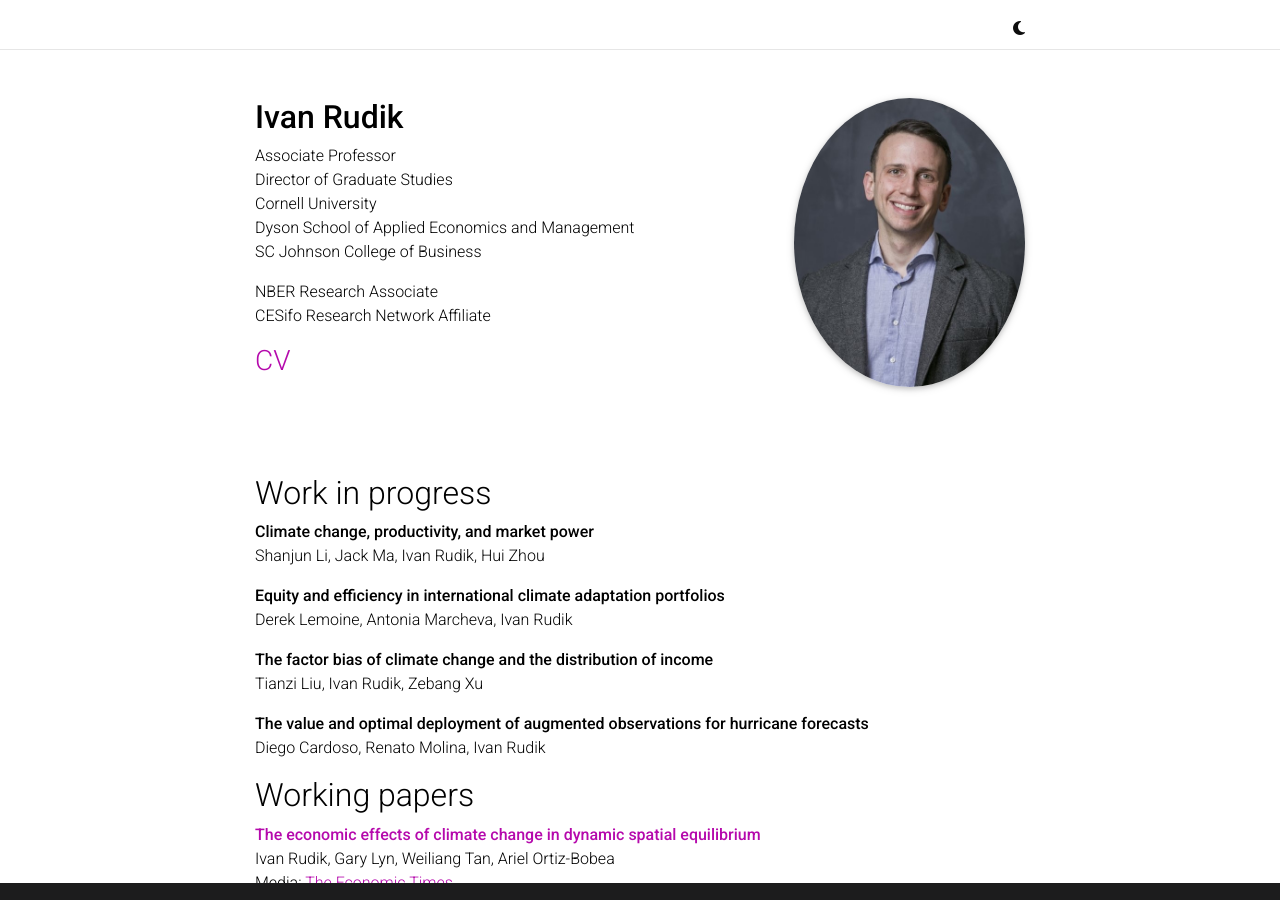
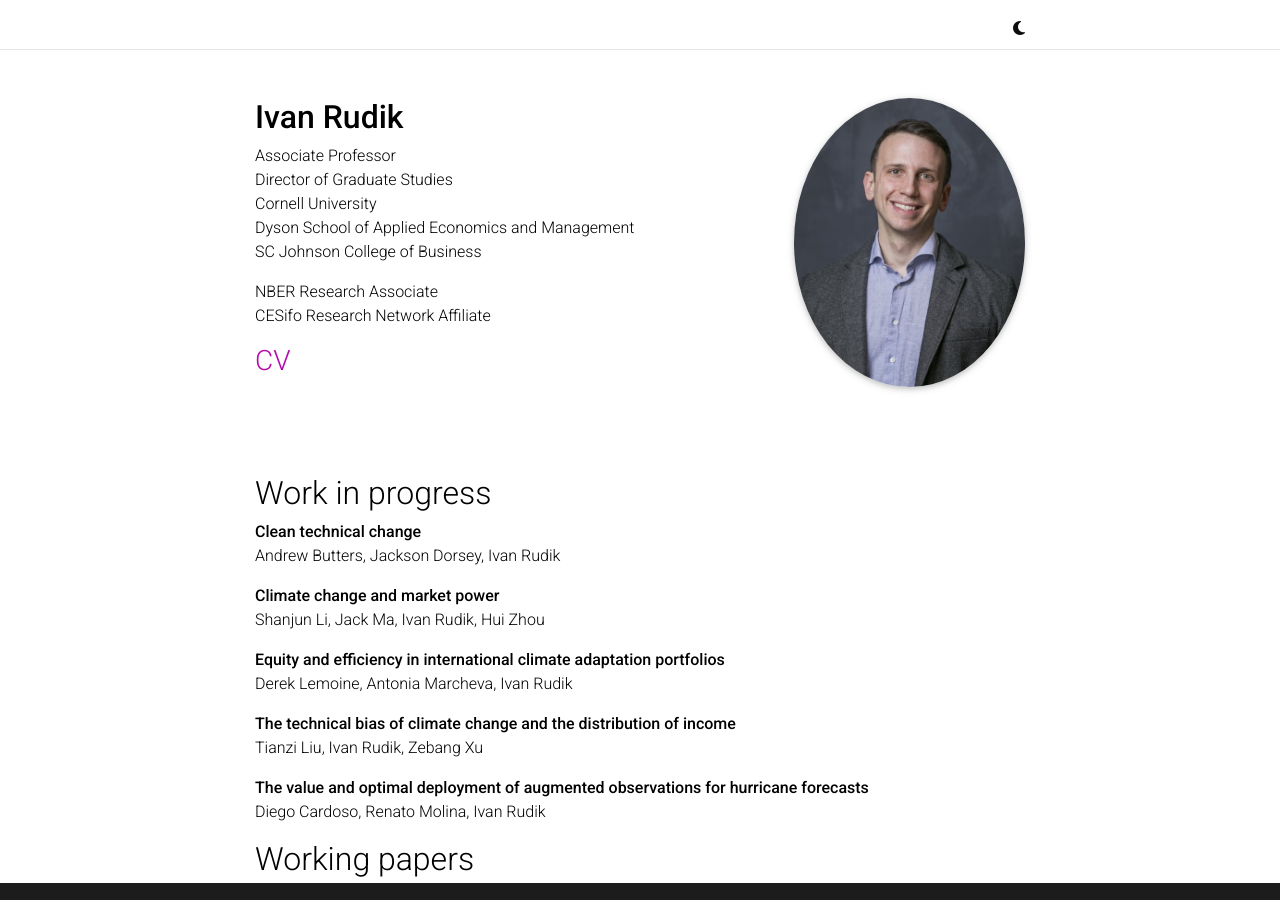
Before and after one commit to irudik/irudik.github.io, a Jekyll site: the page built from _pages/about.md, in a window 1280 px wide and 900 px high. Built offline with Jekyll 4.4.1, drawn with Linux system fonts in a browser that asks for light colours; comment, search, counter and statistics services are not loaded; a style sheet for code colours, icons or effects is not loaded.

Commit message:
clean tech

```diff
--- a/_pages/about.md
+++ b/_pages/about.md
@@ -40,13 +40,16 @@ White House Office of Science and Technology Policy -->
 
 ## Work in progress
 
-**Climate change, productivity, and market power**
+**Clean technical change**
+Andrew Butters, Jackson Dorsey, Ivan Rudik
+
+**Climate change and market power**
 Shanjun Li, Jack Ma, Ivan Rudik, Hui Zhou
 
 **Equity and efficiency in international climate adaptation portfolios**
 Derek Lemoine, Antonia Marcheva, Ivan Rudik
 
-**The factor bias of climate change and the distribution of income**
+**The technical bias of climate change and the distribution of income**
 Tianzi Liu, Ivan Rudik, Zebang Xu
 
 **The value and optimal deployment of augmented observations for hurricane forecasts**
```
Also changed, not shown: 9 other files.
